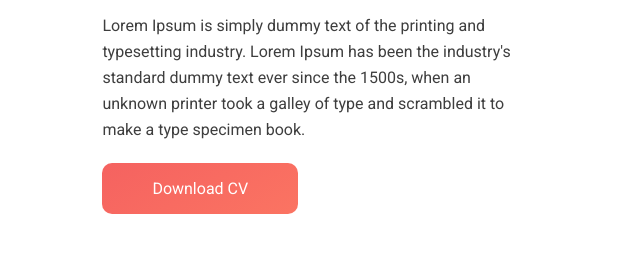
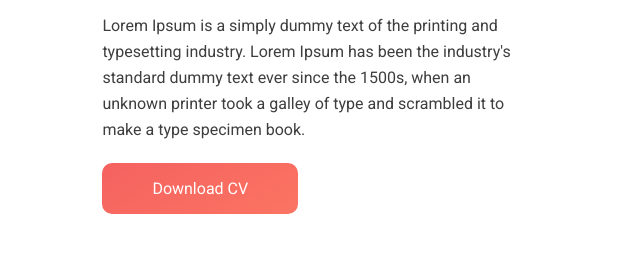
Before and after one commit to SohelTanbir/Assignment-1-Personal-website-, a plain HTML site: page index.html in a window 1280 px wide. Shown: the part 806-1074 px from the top of the page, 592-1232 px from the left. Drawn offline with Linux system fonts and the light colour scheme.

```diff
--- a/index.html
+++ b/index.html
@@ -41,7 +41,7 @@
         </div>
         <div class="half-width margin_left">
             <h2>ABOUT</h2>
-            <p>Lorem Ipsum is simply dummy text of the printing and typesetting industry. Lorem Ipsum has been the industry's standard dummy text ever since the 1500s, when an unknown printer took a galley of type and scrambled it to make a type specimen book.</p>
+            <p>Lorem Ipsum is a simply dummy text of the printing and typesetting industry. Lorem Ipsum has been the industry's standard dummy text ever since the 1500s, when an unknown printer took a galley of type and scrambled it to make a type specimen book.</p>
             <a class="link-btn" target="_blank" href="https://www.linkedin.com/in/sohel-rana-b97445200">Download CV</a>
         </div>
        </div>
```
